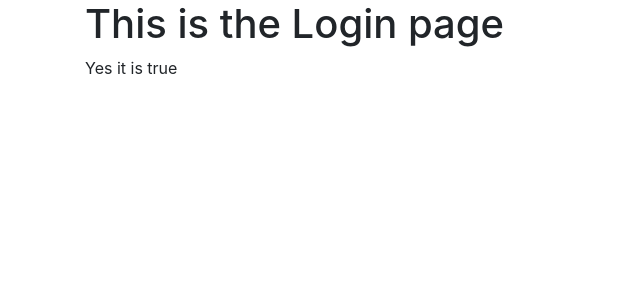
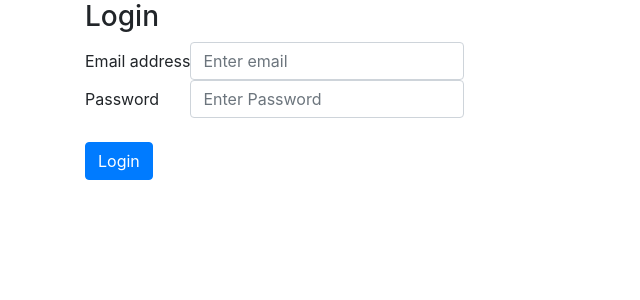
Before and after one commit to Samiimasmoudii/Secure_File_storage_Facial_recognition, a Flask app: page /login in a window 1280 px wide. Shown: the part 56-356 px from the top of the page, without its empty margins (0-640 px from the left). Run offline with Flask 3, Linux system fonts and the light colour scheme; some libraries are stand-ins or nearby versions.

Commit message:
Login Yemchi

```diff
--- a/WebApp/website/templates/login.html
+++ b/WebApp/website/templates/login.html
@@ -3,10 +3,22 @@
 
 
 {% block content %}
-<h1>This is the Login page </h1>
-{% if boolean == True %}
-Yes it is true
-{% else %}No it is not
 
-{% endif %}
+<form method="POST">
+    <h3 style="text-align: left" > Login</h3>
+    <div class="form-group" style="display: table-row">
+        <label for="email" style="display:table-cell">Email address</label>
+        <input type="email" style="display:table-cell" class="form-control" id="email" name="email" placeholder="Enter email" />
+
+    </div>
+
+    <div class="form-group" style="display: table-row">
+        <label for="password" style="display:table-cell">Password</label>
+        <input type="password" style="display:table-cell" class="form-control" id="password" name="password" placeholder="Enter Password" />
+
+    </div>
+
+    <br />
+    <button type="submit" class= "btn btn-primary">Login</button>
+</form>
 {% endblock %}
--- a/WebApp/website/templates/sign_up.html
+++ b/WebApp/website/templates/sign_up.html
@@ -3,7 +3,7 @@
 
 
 {% block content %}
-<from method="POST">
+<form method="POST">
     <h3 style="text-align: left" > Sign Up</h3>
     <div class="form-group" style="display: table-row">
         <label for="email" style="display:table-cell">Email address</label>
@@ -27,6 +27,6 @@
     </div>
     <br />
     <button type="submit" class= "btn btn-primary">Submit</button>
-</from>
+</form>
 
 {% endblock %}
```
